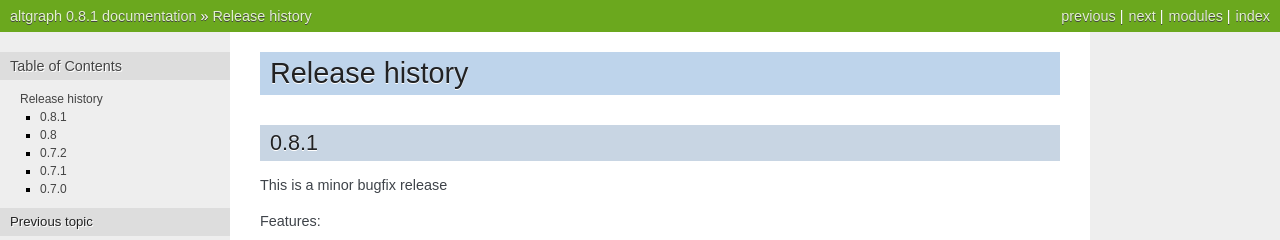
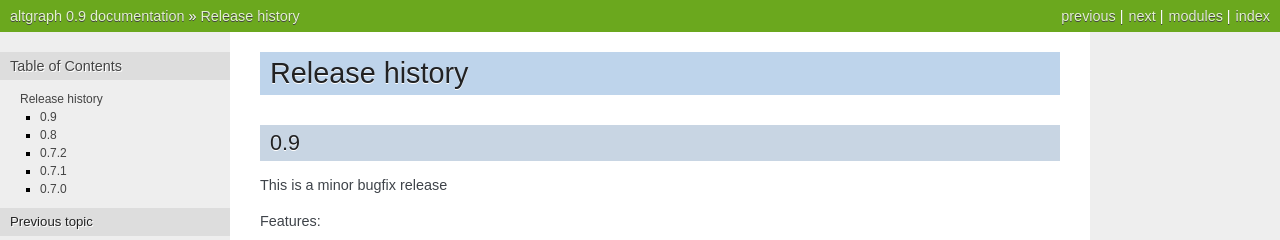
Before and after one commit to ronaldoussoren/altgraph, a Sphinx documentation site: the page built from doc/changelog.rst, in a window 1280 px wide and 900 px high. Shown: the top 240 px of the window. Built offline with Sphinx 7.4.7, drawn with Linux system fonts in a browser that asks for light colours; some of the changed text lies outside the part shown.

Commit message:
API changed, need version update

```diff
--- a/doc/changelog.rst
+++ b/doc/changelog.rst
@@ -1,8 +1,8 @@
 Release history
 ===============
 
-0.8.1
------
+0.9
+---
 
 This is a minor bugfix release
 
--- a/setup.py
+++ b/setup.py
@@ -22,7 +22,7 @@ from distutils import log
 
 import sys
 
-VERSION = '0.8.1'
+VERSION = '0.9'
 DESCRIPTION = "Python graph (network) package"
 LONG_DESCRIPTION = """
 altgraph is a fork of graphlib: a graph (network) package for constructing
```
